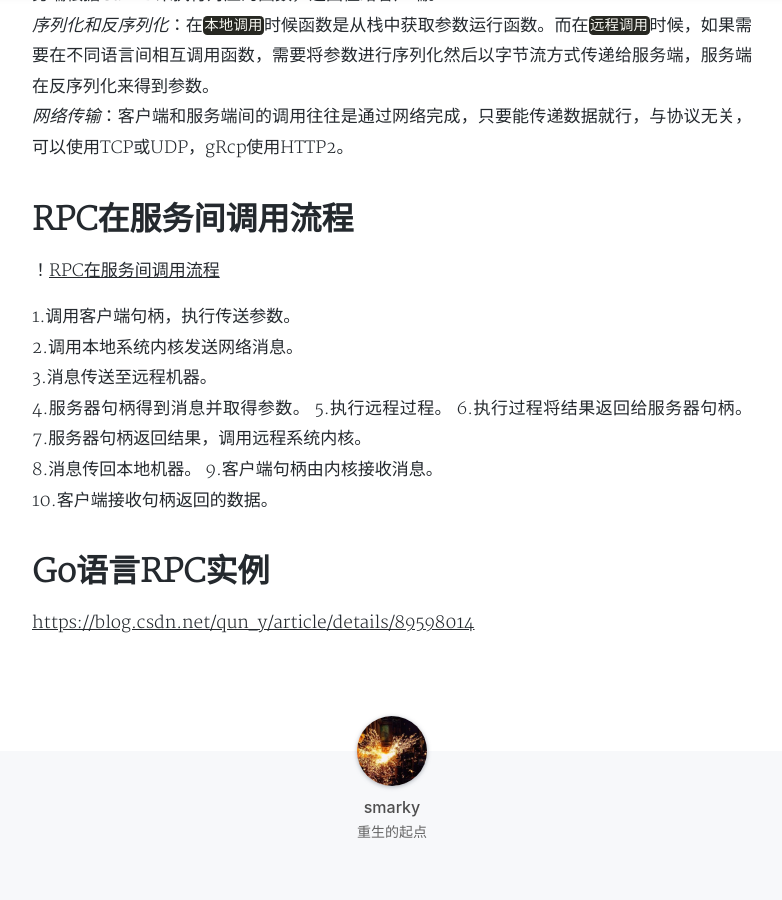
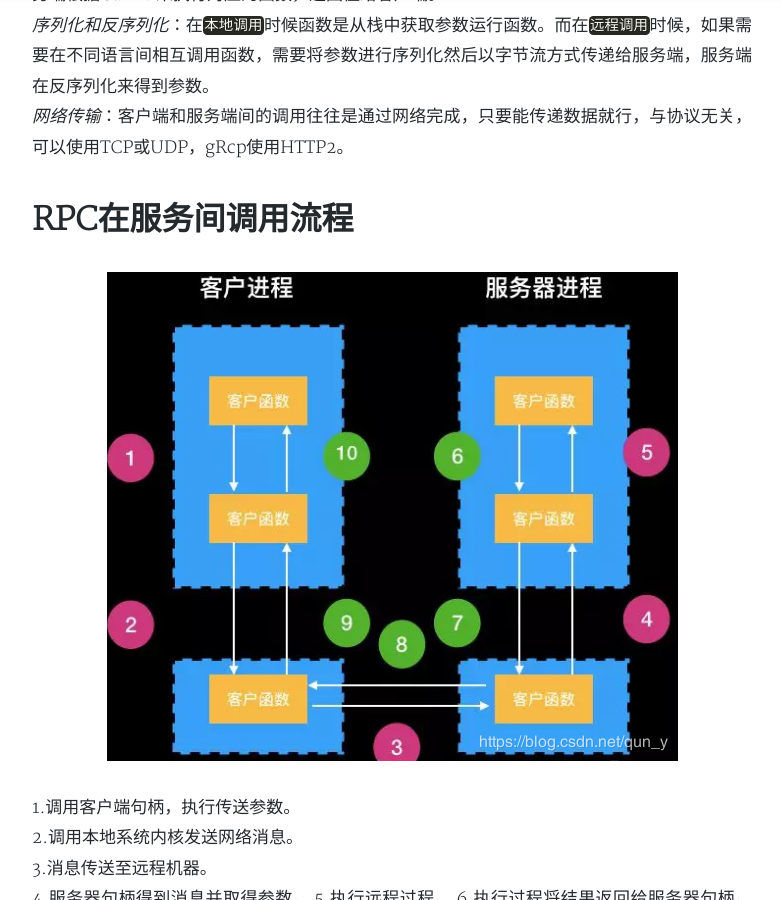
Before and after one commit to smakry/smakry.github.io, a Jekyll site: the page built from _posts/2020-03-01-rpc.md, in a window 1280 px wide and 900 px high, scrolled down 1235 px. Shown: the whole window, without its empty margins (248-1030 px from the left). Built offline with Jekyll 4.4.1, drawn with Linux system fonts in a browser that asks for light colours; nearby versions of some CDN libraries; our own code applies the rules of GitHub Pages for plain Markdown files; comment, search, counter and statistics services are not loaded; a style sheet for code colours, icons or effects is not loaded.

Commit message:
文本错误

```diff
--- a/_posts/2020-03-01-rpc.md
+++ b/_posts/2020-03-01-rpc.md
@@ -26,7 +26,7 @@ RPC框架的特点
 RPC在服务间调用流程
 ================
 
-！[RPC在服务间调用流程](https://github.com/smakry/smakry.github.io/raw/master/imags/RPC%E5%9C%A8%E6%9C%8D%E5%8A%A1%E9%97%B4%E8%B0%83%E7%94%A8%E6%B5%81%E7%A8%8B.png)
+![RPC在服务间调用流程](https://github.com/smakry/smakry.github.io/raw/master/imags/RPC%E5%9C%A8%E6%9C%8D%E5%8A%A1%E9%97%B4%E8%B0%83%E7%94%A8%E6%B5%81%E7%A8%8B.png)
 
 1.调用客户端句柄，执行传送参数。
 2.调用本地系统内核发送网络消息。
```
